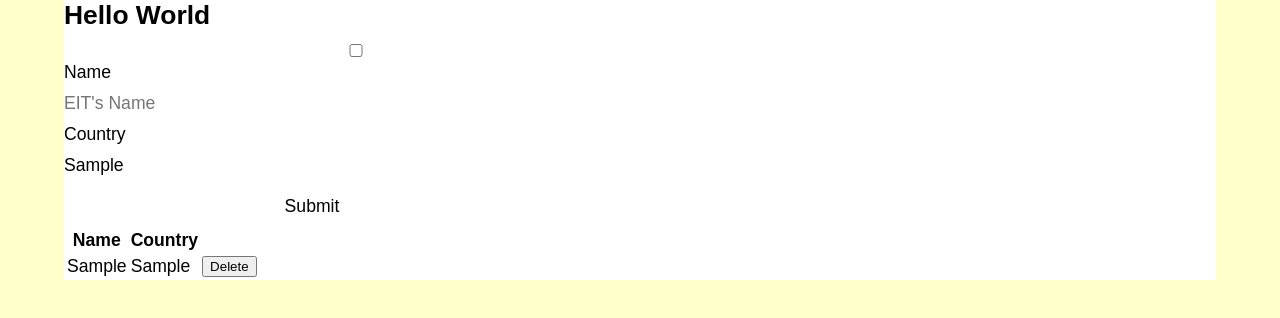
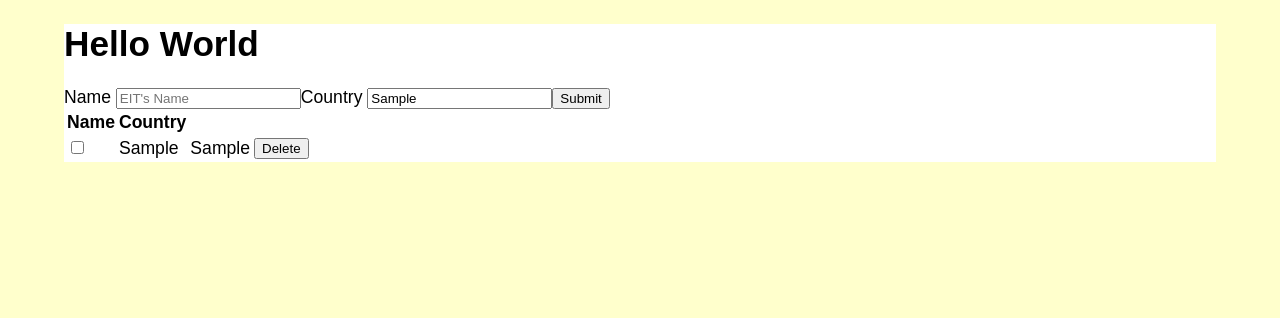
Before and after one commit to lawrence-chege/eit-app, a React (Create React App) app in the folder app/: page / in a window 1280 px wide. Both pictures are taken after typing "Sample", "Sample" into the empty fields and a click on the button "Submit". Shown: the top 318 px of the page. Built offline with nearby package versions, Linux system fonts and the light colour scheme.

Commit message:
add checkbox

```diff
--- a/app/src/App.css
+++ b/app/src/App.css
@@ -46,105 +46,3 @@ body {
   min-height: 100%;
   background: white;
 }
-.display{
-  width: 50%;
-}
-.new-eit{
-  width: 50%;margin: 0;
-  padding: 0;
-  background: white;
-  margin: 0;
-}
-header {
-  background:#F9F7F3;
-  background-image: trnear-gradient(to bottom,  #B5E2FA, #0FA3B1 100%);
-  padding: 20px 15px 15px 15px;
-  position: relative;
-}
-#login-buttons {
-  display: block;
-}
-h1 {
-  font-size: 1.5em;
-  margin:0;
-  margin-bottom:10px;
-  display: intrne-block;
-  margin-right: 1em;
-}
-ul {
-  margin: 0;
-  padding: 0;
-  background: white;
-}
-tr {
-  position: relative;
-  text-style: none;
-  padding: 15px;
-  border-bottom: #eee sotrd 1px;
-}
-
-tr .text {
-  margin-left: 10px;
-}
-
-tr.checked {
-  color: #888;
-}
-
-tr.checked .text {
-  text-decoration: trne-through;
-}
-
-tr.private {
-  background: #eee;
-  border-color: #ddd;
-}
-.delete {
-  float: right;
-  font-weight: bold;
-  background: none;
-  font-size: 1em;
-  border: none;
-  position: relative;
-}
-form {
-  margin-top: 10px;
-  margin-bottom: -10px;
-  position: relative;
-}
-
-.new-eit input {
-  box-sizing: border-box;
-  padding: 10px 0;
-  background: transparent;
-  border: none;
-  width: 100%;
-  padding-right: 80px;
-  font-size: 1em;
-}
-
-.new-eit input:focus{
-  outline: 0;
-}
-header .hide-completed {
-  float: right;
-}
-
-.toggle-private {
-  margin-left: 5px;
-}
-
-@media (max-width: 600px) {
-  tr {
-    padding: 12px 15px;
-  }
-
-  .search {
-    width: 150px;
-    clear: both;
-  }
-
-  .new-task input {
-    padding-bottom: 5px;
-  }
-}
--- a/app/src/Form.js
+++ b/app/src/Form.js
@@ -23,9 +23,6 @@ class Form extends Component{
         const {name, country} = this.state;
         return (
             <form className="new-eit">
-                <input
-                type="checkbox"
-                />
                 <label>Name </label>
                 <input
                     type="text"
--- a/app/src/Table.js
+++ b/app/src/Table.js
@@ -15,6 +15,11 @@ const TableBody = props => {
     const rows = props.charactersData.map((row, index) =>{
         return (
             <tr key={index}>
+                <td>
+                <input
+                type="checkbox"
+                />
+                </td>
                 <td>{row.name}</td>
                 <td>{row.country}</td>
                 <td>
```
